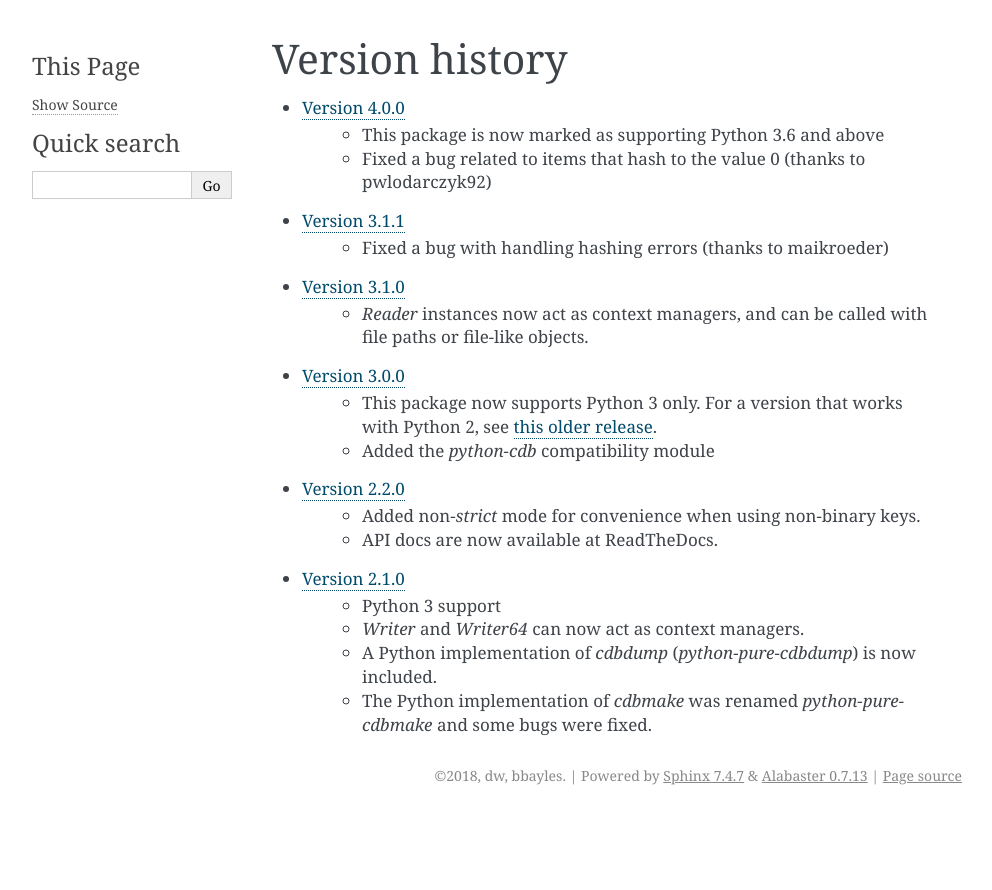
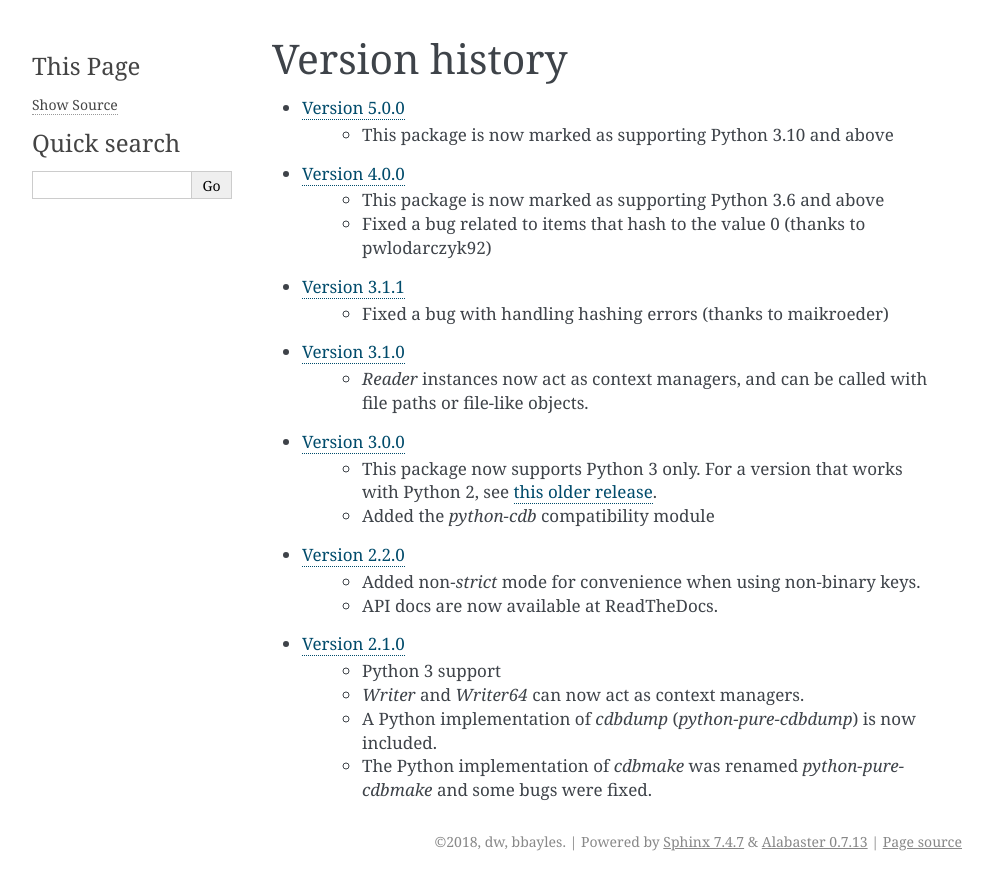
Before and after one commit to bbayles/python-pure-cdb, a Sphinx documentation site: the page built from docs/versions.rst, in a window 1280 px wide. Shown: the top 890 px of the page, without its empty margins (148-1140 px from the left). Built offline with Sphinx 7.4.7, drawn with Linux system fonts in a browser that asks for light colours.

Commit message:
Update versions.rst

```diff
--- a/docs/versions.rst
+++ b/docs/versions.rst
@@ -1,6 +1,8 @@
 Version history
 ===============
 
+* `Version 5.0.0 <https://github.com/dw/python-pure-cdb/releases/tag/v5.0.0>`_
+    * This package is now marked as supporting Python 3.10 and above
 * `Version 4.0.0 <https://github.com/dw/python-pure-cdb/releases/tag/v4.0.0>`_
     * This package is now marked as supporting Python 3.6 and above
     * Fixed a bug related to items that hash to the value 0 (thanks to pwlodarczyk92)
```
